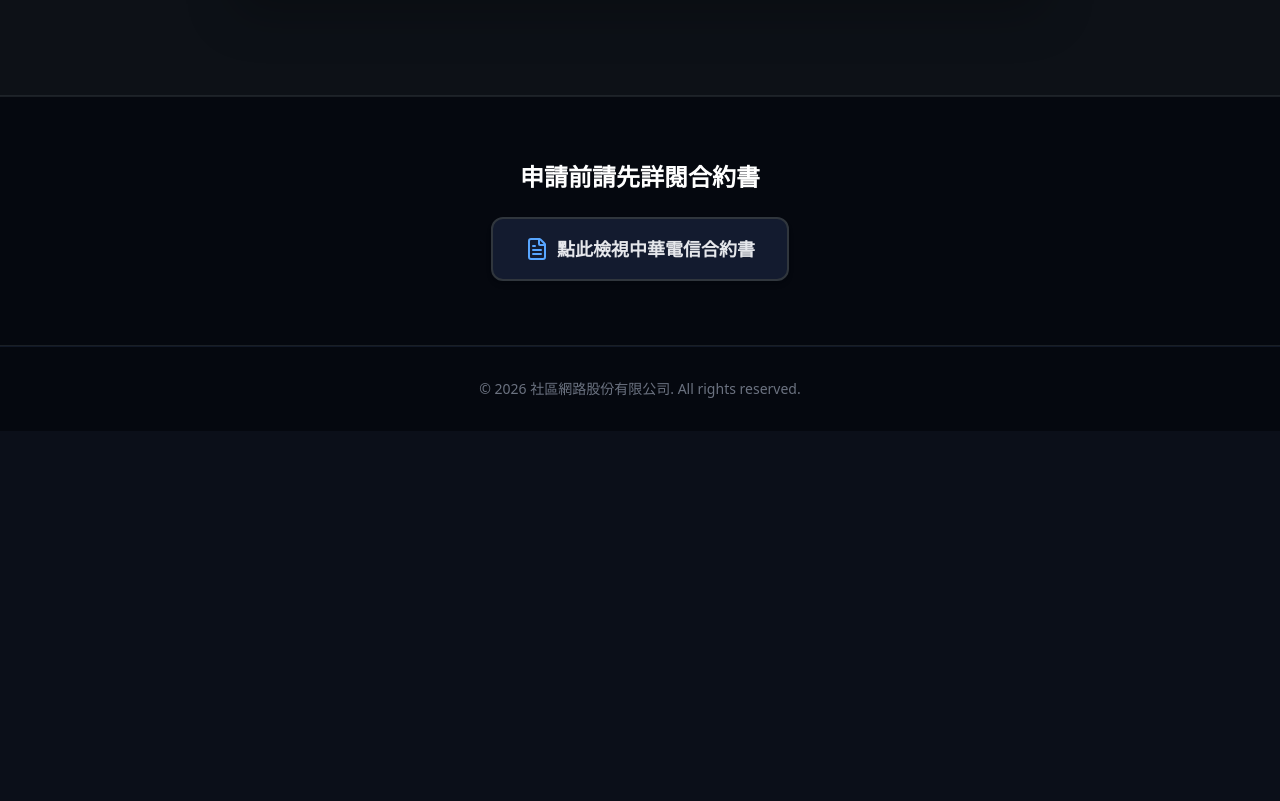
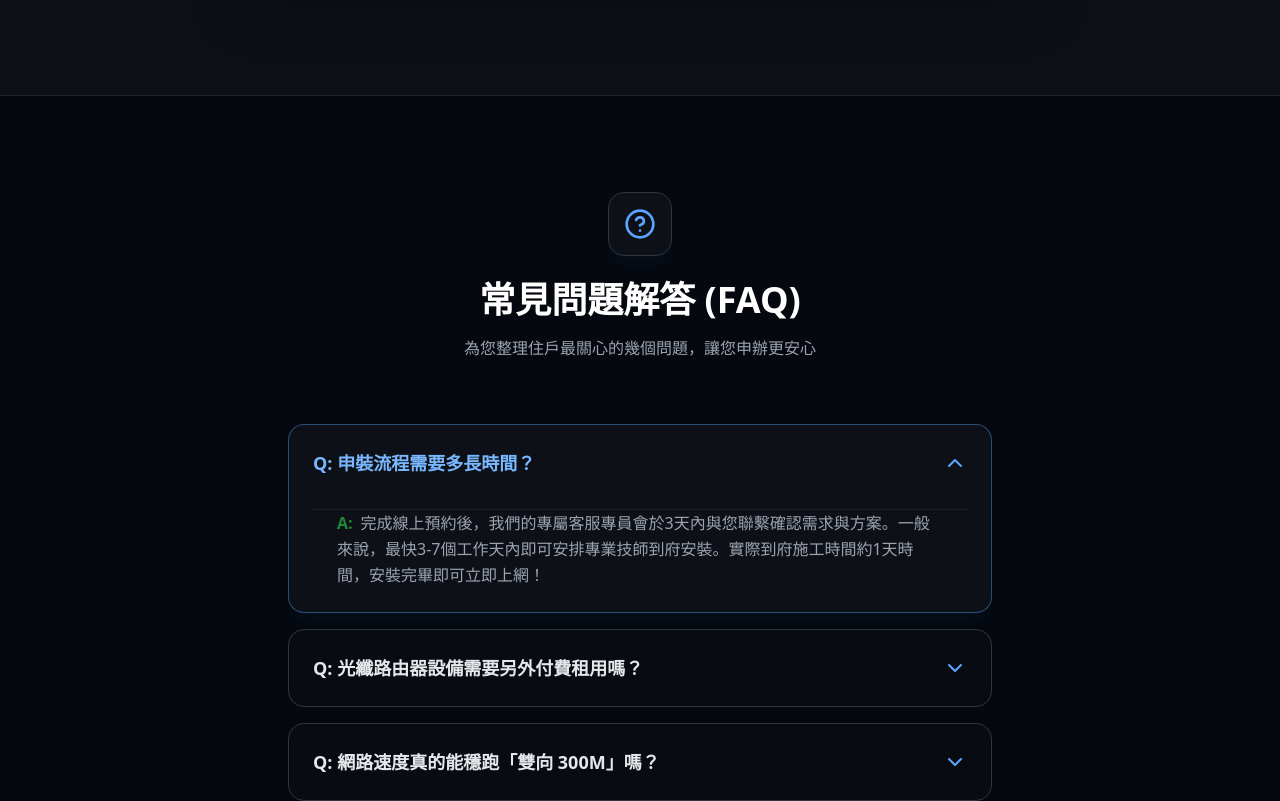
Before and after one commit to ianhuang110/fiber-network, a React (Vite) app: page /#/ in a window 1280 px wide. Shown: the part 1999-2800 px from the top of the page. Before the commit the page ends 2430 px from the top, so only its background shows below. Built offline with nearby package versions, Linux system fonts and the light colour scheme.

Commit message:
新增常見問題FAQ

```diff
--- a/src/pages/Home.tsx
+++ b/src/pages/Home.tsx
@@ -1,11 +1,40 @@
-import { ArrowRight, ArrowDownUp, Zap, Users, CheckCircle2, X, FileText, Download } from 'lucide-react';
+import { ArrowRight, ArrowDownUp, Zap, Users, CheckCircle2, X, FileText, Download, ChevronDown, HelpCircle } from 'lucide-react';
 import { useNavigate } from 'react-router-dom';
 import { motion, AnimatePresence } from 'framer-motion';
 import { useState } from 'react';
 
+// FAQ Content Data
+const FAQs = [
+  {
+    question: "申裝流程需要多長時間？",
+    answer: "完成線上預約後，我們的專屬客服專員會於3天內與您聯繫確認需求與方案。一般來說，最快3-7個工作天內即可安排專業技師到府安裝。實際到府施工時間約1天時間，安裝完畢即可立即上網！"
+  },
+  {
+    question: "光纖路由器設備需要另外付費租用嗎？",
+    answer: "需要！只要您申辦我們的【專屬社區網路】雙向 300M 方案並綁約三年，我們就會免費提供並安裝一台光纖設備，若您有需要Wi-Fi 6 路由器我們將額外報價收費。"
+  },
+  {
+    question: "網路速度真的能穩跑「雙向 300M」嗎？",
+    answer: "是的！不同於傳統寬頻非對稱且需與全區住戶塞車的線路，我們採用專線直達本社區機房，並透過智慧型網路頻寬分配技術，保證您在下班尖峰時段無論是「下載追劇」或「上傳大型檔案」，都能享有極低延遲與暢快網速。"
+  },
+  {
+    question: "合約到期後費用會突然調漲嗎？",
+    answer: "請您放心，合約到期後不會無緣無故調漲原合約費用。到期時我們會提醒您續約，您不但可以用原價繼續享受服務，屆時還可能會有更優惠的網速升級方案供老客戶選擇！"
+  },
+  {
+    question: "要是網路臨時斷線，維修報修快嗎？",
+    answer: "我們擁有 24 小時的社區主幹網路監控系統，若有設備層級異常我們常比住戶更早發現。住戶若遇連線問題，可直接透過官方 LINE 或用戶專區報修，我們會優先派遣技師前往您的社區為您處理，免去傳統電信層層轉接客服總機的漫長等待。"
+  }
+];
+
 export default function Home() {
   const navigate = useNavigate();
   const [showContractModal, setShowContractModal] = useState(false);
+  const [openFaqIndex, setOpenFaqIndex] = useState<number | null>(0);
+
+  const toggleFaq = (index: number) => {
+    setOpenFaqIndex(openFaqIndex === index ? null : index);
+  };
 
   return (
     <div className="flex flex-col flex-1">
@@ -190,6 +219,72 @@ export default function Home() {
         </div>
       </section>
 
+      {/* FAQ Section */}
+      <section className="relative py-24 bg-[#05080f] z-10 border-b border-[#30363D]/50">
+        <div className="max-w-3xl mx-auto px-4 sm:px-6 lg:px-8">
+          <motion.div
+            initial={{ opacity: 0, y: 30 }}
+            whileInView={{ opacity: 1, y: 0 }}
+            viewport={{ once: true }}
+            className="text-center mb-16"
+          >
+            <div className="w-16 h-16 bg-[#0D1117] border border-[#30363D] rounded-2xl flex items-center justify-center mx-auto mb-6 shadow-lg shadow-[#58A6FF]/5">
+              <HelpCircle size={32} className="text-[#58A6FF]" />
+            </div>
+            <h2 className="text-3xl md:text-4xl font-bold text-white mb-4">常見問題解答 (FAQ)</h2>
+            <p className="text-gray-400">為您整理住戶最關心的幾個問題，讓您申辦更安心</p>
+          </motion.div>
+
+          <div className="space-y-4">
+            {FAQs.map((faq, index) => {
+              const isOpen = openFaqIndex === index;
+              return (
+                <motion.div
+                  key={index}
+                  initial={{ opacity: 0, y: 20 }}
+                  whileInView={{ opacity: 1, y: 0 }}
+                  viewport={{ once: true }}
+                  transition={{ delay: index * 0.1 }}
+                  className={`border rounded-2xl overflow-hidden transition-all duration-300 ${
+                    isOpen
+                      ? 'border-[#58A6FF]/40 bg-[#0D1117] shadow-lg shadow-[#58A6FF]/5'
+                      : 'border-[#30363D] bg-[#0D1117]/50 hover:border-[#58A6FF]/30 hover:bg-[#0D1117]'
+                  }`}
+                >
+                  <button
+                    className="flex items-center justify-between w-full p-6 text-left focus:outline-none"
+                    onClick={() => toggleFaq(index)}
+                  >
+                    <span className={`text-lg font-semibold transition-colors duration-300 pr-8 ${isOpen ? 'text-[#79b8ff]' : 'text-gray-200'}`}>
+                      Q: {faq.question}
+                    </span>
+                    <div className={`text-[#58A6FF] shrink-0 transition-transform duration-300 ease-in-out ${isOpen ? 'rotate-180' : ''}`}>
+                      <ChevronDown size={24} />
+                    </div>
+                  </button>
+                  <AnimatePresence>
+                    {isOpen && (
+                      <motion.div
+                        initial={{ height: 0, opacity: 0 }}
+                        animate={{ height: 'auto', opacity: 1 }}
+                        exit={{ height: 0, opacity: 0 }}
+                        transition={{ duration: 0.3, ease: "easeInOut" }}
+                        className="overflow-hidden"
+                      >
+                        <div className="p-6 pt-0 text-gray-400 leading-relaxed border-t border-[#30363D]/40 mt-2 mx-6">
+                          <span className="text-[#238636] font-bold mr-2">A:</span>
+                          {faq.answer}
+                        </div>
+                      </motion.div>
+                    )}
+                  </AnimatePresence>
+                </motion.div>
+              );
+            })}
+          </div>
+        </div>
+      </section>
+
       {/* Contract Trigger Section at the bottom */}
       <section className="relative py-16 bg-[#05080f] z-10 border-t border-[#30363D]/50 border-b">
         <div className="max-w-4xl mx-auto px-4 sm:px-6 lg:px-8 text-center">
```
